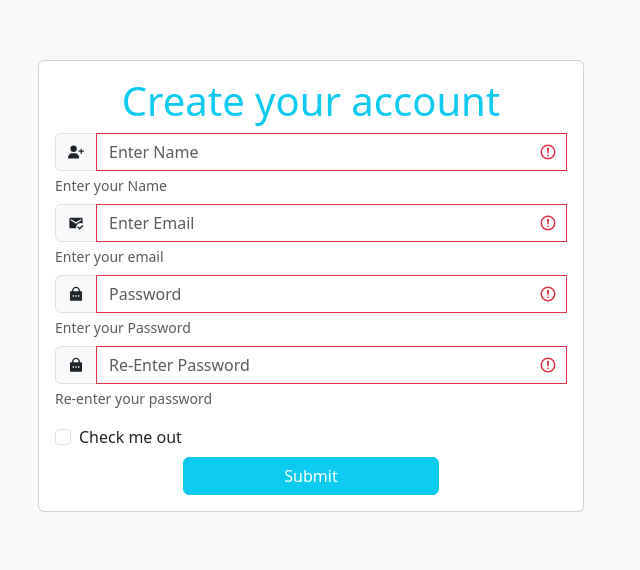
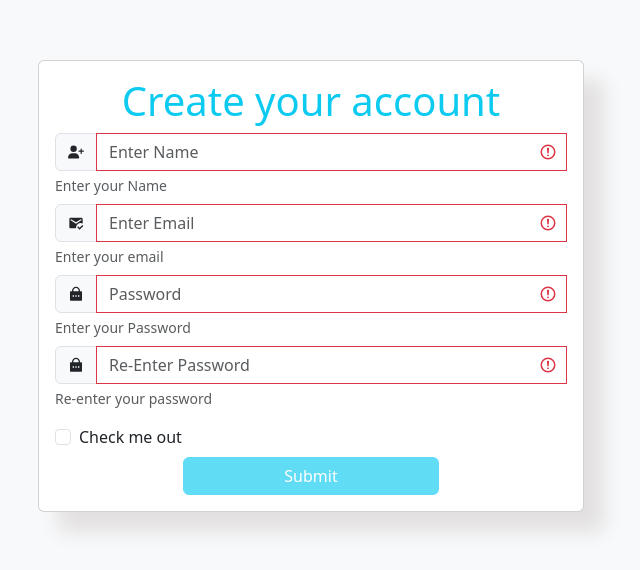
Before and after one commit to 20balamurugan/ReactProblem, a React (Create React App) app in the folder project1/: page /Register in a window 1280 px wide. Shown: the part 114-684 px from the top of the page, without its empty margins (329-969 px from the left). Built offline with nearby package versions, Linux system fonts and the light colour scheme.

Commit message:
add css file

```diff
--- /dev/null
+++ b/project1/src/NewCompounent/Register.css
@@ -0,0 +1,8 @@
+.card
+{
+    box-shadow: 20px 20px 20px rgba(36, 1, 1, 0.1);
+}
+.ip
+{
+    border-radius: 50px;
+}
--- a/project1/src/NewCompounent/Register.js
+++ b/project1/src/NewCompounent/Register.js
@@ -8,6 +8,7 @@
 import { RiLockPasswordFill } from "react-icons/ri";
 import axios from 'axios';
 import { passwordValidator } from '../NewCompounent/Service/Validation';
+import '../NewCompounent/Register.css';
 
 
 
@@ -40,9 +41,11 @@
           alert("upload error: " + error);
         });
     }
-
   };
-
+  const [isChecked, setIsChecked] = useState(false);
+  const handleCheckboxChange= (event)=> {
+    setIsChecked(event.target.checked);
+  };
   return (
     <>
       <div className="bg-body-tertiary min-vh-100 d-flex flex-row align-items-center">
@@ -58,7 +61,7 @@
                         <InputGroup.Text>
                           <FaUserPlus />
                         </InputGroup.Text>
-                        <Form.Control type="text" name='name' onChange={e => setInput({ ...Input, [e.target.name]: e.target.value })} placeholder="Enter Name" required />
+                        <Form.Control className='ip' type="text" name='name' onChange={e => setInput({ ...Input, [e.target.name]: e.target.value })} placeholder="Enter Name" required />
                         <Form.Text className="text-muted invalid-feedback">
                           Enter your Name
                         </Form.Text>
@@ -104,10 +107,10 @@
                     {!validatepassword && <p className='text-danger'>Please Enter Strong Password</p>}
 
                     <Form.Group className="mb-2" controlId="formBasicCheckbox">
-                      <Form.Check type="checkbox" label="Check me out" />
+                      <Form.Check type="checkbox" label="Check me out" onChange={handleCheckboxChange} />
                     </Form.Group>
                     <Form.Group className="text-center">
-                      <Button variant="info" className="w-50 text-white" type="submit">
+                      <Button variant="info" className="w-50 text-white" disabled={!isChecked} type="submit">
                         Submit
                       </Button>
                     </Form.Group>
```
